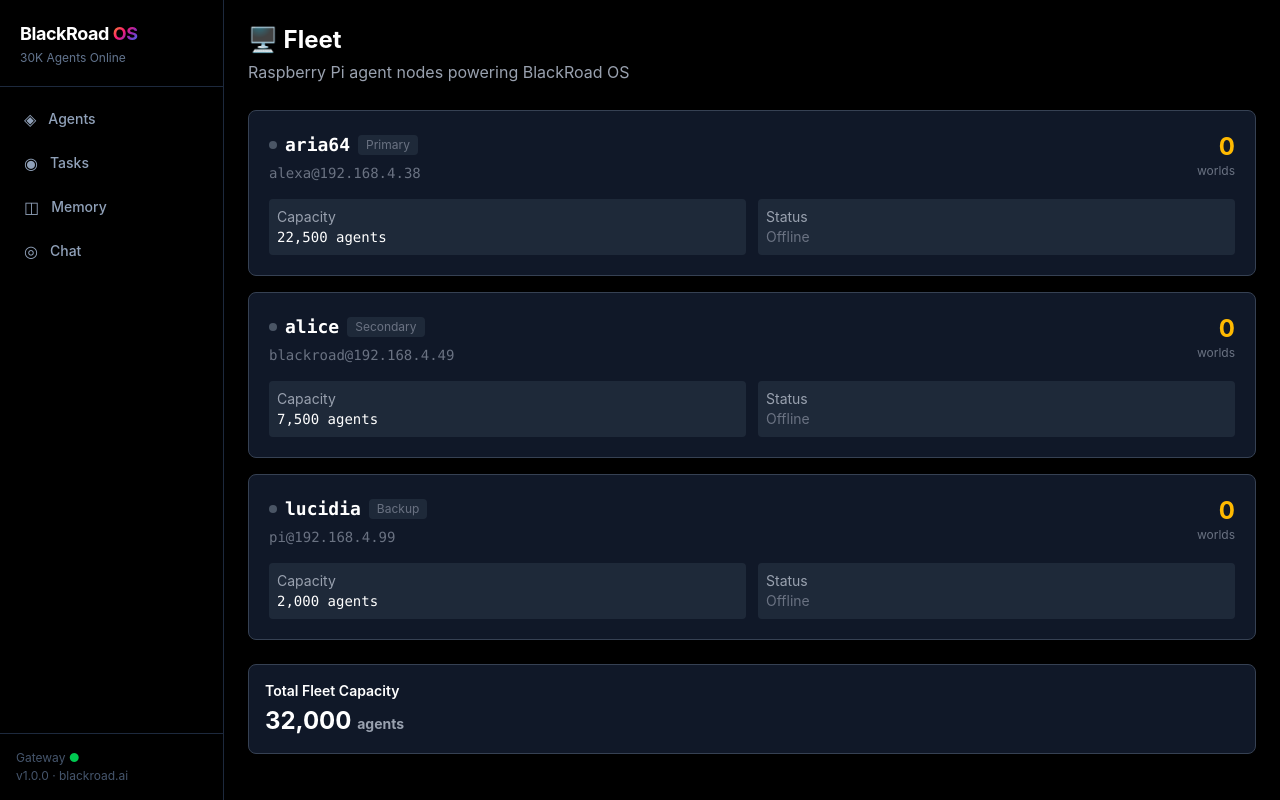
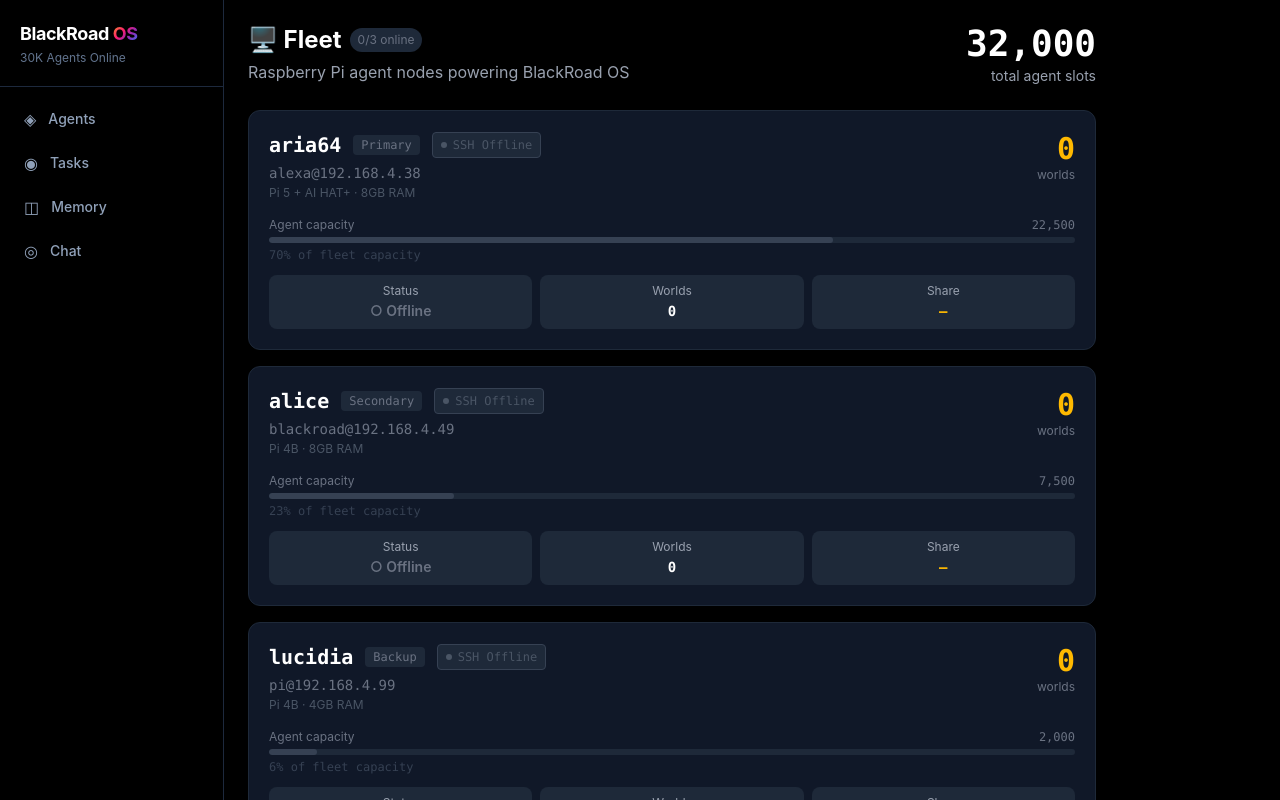
Before and after one commit to BlackRoad-OS/blackroad-os-web, a Next.js app: page /fleet in a window 1280 px wide. Shown: the top 800 px of the page. Built offline with nearby package versions, Linux system fonts and the light colour scheme; no server answers.

Commit message:
feat: enhance fleet page with SSH indicators, node specs, capacity bars, and live stats

```diff
--- a/app/(app)/fleet/page.tsx
+++ b/app/(app)/fleet/page.tsx
@@ -1,68 +1,221 @@
-import { Suspense } from "react"
+interface NodeSpec {
+  name: string
+  ip: string
+  user: string
+  role: string
+  capacity: number
+  model: string
+  ram: string
+}
 
-const PI_NODES = [
-  { name: "aria64", ip: "192.168.4.38", user: "alexa", role: "Primary", capacity: 22500 },
-  { name: "alice",  ip: "192.168.4.49", user: "blackroad", role: "Secondary", capacity: 7500 },
-  { name: "lucidia", ip: "192.168.4.99", user: "pi", role: "Backup", capacity: 2000 },
+interface NodeStatus extends NodeSpec {
+  online: boolean
+  worlds: number
+  lastSeen: string | null
+}
+
+const PI_NODES: NodeSpec[] = [
+  { name: 'aria64',  ip: '192.168.4.38', user: 'alexa',      role: 'Primary',   capacity: 22500, model: 'Pi 5 + AI HAT+', ram: '8GB' },
+  { name: 'alice',   ip: '192.168.4.49', user: 'blackroad',  role: 'Secondary', capacity: 7500,  model: 'Pi 4B',          ram: '8GB' },
+  { name: 'lucidia', ip: '192.168.4.99', user: 'pi',         role: 'Backup',    capacity: 2000,  model: 'Pi 4B',          ram: '4GB' },
 ]
 
 async function getFleetStatus() {
   try {
-    const res = await fetch("https://worlds.blackroad.io/stats", { next: { revalidate: 30 } })
+    const res = await fetch('https://worlds.blackroad.io/stats', {
+      next: { revalidate: 30 },
+    })
     return res.ok ? res.json() : null
-  } catch { return null }
+  } catch {
+    return null
+  }
+}
+
+function SSHBadge({ active }: { active: boolean }) {
+  return (
+    <div
+      className={`flex items-center gap-1.5 text-xs font-mono px-2 py-1 rounded border ${
+        active
+          ? 'bg-green-900/40 text-green-400 border-green-800/70'
+          : 'bg-gray-800 text-gray-600 border-gray-700'
+      }`}
+    >
+      <span
+        className={`w-1.5 h-1.5 rounded-full flex-shrink-0 ${
+          active ? 'bg-green-400 animate-pulse' : 'bg-gray-600'
+        }`}
+      />
+      SSH {active ? 'Active' : 'Offline'}
+    </div>
+  )
 }
 
 export default async function FleetPage() {
-  const stats = await getFleetStatus()
-  const nodeWorlds = stats?.by_node ?? {}
+  const data = await getFleetStatus()
+  const nodeWorlds: Record<string, number> = data?.worlds?.by_node ?? data?.by_node ?? {}
+  const recentWorlds: Array<{ node: string; generated_at: string }> =
+    data?.worlds?.recent ?? data?.recent ?? []
+  const totalWorlds: number = data?.worlds?.total ?? data?.total ?? 0
+
+  // Derive last-seen per node from recent world list
+  const nodeLastSeen: Record<string, string> = {}
+  for (const w of recentWorlds) {
+    if (!nodeLastSeen[w.node]) nodeLastSeen[w.node] = w.generated_at
+  }
+
+  const nodes: NodeStatus[] = PI_NODES.map((n) => ({
+    ...n,
+    worlds: nodeWorlds[n.name] ?? 0,
+    online: (nodeWorlds[n.name] ?? 0) > 0,
+    lastSeen: nodeLastSeen[n.name] ?? null,
+  }))
+
+  const totalCapacity = PI_NODES.reduce((s, n) => s + n.capacity, 0)
+  const onlineNodes = nodes.filter((n) => n.online).length
 
   return (
-    <div className="p-6 space-y-6">
-      <div>
-        <h1 className="text-2xl font-bold text-white">🖥️ Fleet</h1>
-        <p className="text-gray-400 mt-1">Raspberry Pi agent nodes powering BlackRoad OS</p>
+    <div className="p-6 space-y-6 max-w-4xl">
+      {/* Header */}
+      <div className="flex items-start justify-between">
+        <div>
+          <h1 className="text-2xl font-bold text-white flex items-center gap-2">
+            🖥️ Fleet
+            <span className="text-xs font-normal text-gray-500 bg-gray-800 px-2 py-1 rounded-full">
+              {onlineNodes}/{PI_NODES.length} online
+            </span>
+          </h1>
+          <p className="text-gray-400 mt-1">
+            Raspberry Pi agent nodes powering BlackRoad OS
+          </p>
+        </div>
+        <div className="text-right">
+          <div className="text-4xl font-black font-mono text-white tabular-nums">
+            {totalCapacity.toLocaleString()}
+          </div>
+          <div className="text-sm text-gray-400 mt-0.5">total agent slots</div>
+        </div>
       </div>
 
+      {/* Node cards */}
       <div className="grid gap-4">
-        {PI_NODES.map((node) => {
-          const worlds = nodeWorlds[node.name] ?? 0
-          const active = worlds > 0
-          return (
-            <div key={node.name} className={`bg-gray-900 border rounded-lg p-5 ${active ? "border-green-700" : "border-gray-700"}`}>
-              <div className="flex items-start justify-between">
-                <div>
-                  <div className="flex items-center gap-2">
-                    <span className={`w-2 h-2 rounded-full ${active ? "bg-green-400 animate-pulse" : "bg-gray-600"}`}></span>
-                    <span className="text-white font-bold text-lg font-mono">{node.name}</span>
-                    <span className="text-xs text-gray-500 bg-gray-800 px-2 py-0.5 rounded">{node.role}</span>
-                  </div>
-                  <div className="text-gray-500 text-sm mt-1 font-mono">{node.user}@{node.ip}</div>
+        {nodes.map((node) => (
+          <div
+            key={node.name}
+            className={`bg-gray-900 border rounded-xl p-5 transition-colors ${
+              node.online
+                ? 'border-green-800/70 shadow-[0_0_30px_rgba(74,222,128,0.04)]'
+                : 'border-gray-800'
+            }`}
+          >
+            {/* Node header */}
+            <div className="flex items-start justify-between mb-4">
+              <div>
+                <div className="flex items-center gap-3 flex-wrap">
+                  <span className="text-white font-bold text-xl font-mono">{node.name}</span>
+                  <span className="text-xs text-gray-500 bg-gray-800 px-2 py-0.5 rounded font-mono">
+                    {node.role}
+                  </span>
+                  <SSHBadge active={node.online} />
                 </div>
-                <div className="text-right">
-                  <div className="text-2xl font-bold text-amber-400">{worlds}</div>
-                  <div className="text-xs text-gray-500">worlds</div>
+                <div className="text-gray-500 text-sm mt-1 font-mono">
+                  {node.user}@{node.ip}
+                </div>
+                <div className="text-gray-600 text-xs mt-0.5">
+                  {node.model} · {node.ram} RAM
                 </div>
               </div>
-              <div className="mt-4 grid grid-cols-2 gap-3 text-sm">
-                <div className="bg-gray-800 rounded p-2">
-                  <div className="text-gray-400">Capacity</div>
-                  <div className="text-white font-mono">{node.capacity.toLocaleString()} agents</div>
+              <div className="text-right flex-shrink-0">
+                <div className="text-3xl font-black font-mono text-amber-400 tabular-nums">
+                  {node.worlds}
                 </div>
-                <div className="bg-gray-800 rounded p-2">
-                  <div className="text-gray-400">Status</div>
-                  <div className={active ? "text-green-400" : "text-gray-500"}>{active ? "Online" : "Offline"}</div>
+                <div className="text-xs text-gray-500">worlds</div>
+                {node.lastSeen && (
+                  <div className="text-xs text-gray-600 mt-1 font-mono">
+                    {new Date(node.lastSeen).toLocaleTimeString([], {
+                      hour: '2-digit',
+                      minute: '2-digit',
+                    })}
+                  </div>
+                )}
+              </div>
+            </div>
+
+            {/* Capacity bar */}
+            <div className="space-y-1 mb-3">
+              <div className="flex justify-between text-xs text-gray-500">
+                <span>Agent capacity</span>
+                <span className="font-mono">{node.capacity.toLocaleString()}</span>
+              </div>
+              <div className="h-1.5 bg-gray-800 rounded-full overflow-hidden">
+                <div
+                  className={`h-full rounded-full transition-all duration-700 ${
+                    node.online ? 'bg-green-500' : 'bg-gray-700'
+                  }`}
+                  style={{
+                    width: `${Math.round((node.capacity / totalCapacity) * 100)}%`,
+                  }}
+                />
+              </div>
+              <div className="text-xs text-gray-700 font-mono">
+                {Math.round((node.capacity / totalCapacity) * 100)}% of fleet capacity
+              </div>
+            </div>
+
+            {/* Grid metrics */}
+            <div className="grid grid-cols-3 gap-2 text-sm">
+              <div className="bg-gray-800 rounded-lg p-2 text-center">
+                <div className="text-gray-400 text-xs">Status</div>
+                <div
+                  className={`font-semibold mt-0.5 text-sm ${
+                    node.online ? 'text-green-400' : 'text-gray-500'
+                  }`}
+                >
+                  {node.online ? '● Online' : '○ Offline'}
+                </div>
+              </div>
+              <div className="bg-gray-800 rounded-lg p-2 text-center">
+                <div className="text-gray-400 text-xs">Worlds</div>
+                <div className="text-white font-mono font-semibold mt-0.5">{node.worlds}</div>
+              </div>
+              <div className="bg-gray-800 rounded-lg p-2 text-center">
+                <div className="text-gray-400 text-xs">Share</div>
+                <div className="text-amber-400 font-mono font-semibold mt-0.5">
+                  {totalWorlds > 0
+                    ? `${Math.round((node.worlds / totalWorlds) * 100)}%`
+                    : '—'}
                 </div>
               </div>
             </div>
-          )
-        })}
+          </div>
+        ))}
       </div>
 
-      <div className="bg-gray-900 border border-gray-700 rounded-lg p-4 text-sm text-gray-400">
-        <p className="font-semibold text-white mb-1">Total Fleet Capacity</p>
-        <p className="text-2xl font-bold text-white">{PI_NODES.reduce((s,n) => s + n.capacity, 0).toLocaleString()} <span className="text-sm text-gray-400">agents</span></p>
+      {/* Fleet summary */}
+      <div className="bg-gray-900 border border-gray-700 rounded-xl p-5">
+        <h2 className="text-xs font-semibold text-gray-400 uppercase tracking-widest mb-4">
+          Fleet Summary
+        </h2>
+        <div className="grid grid-cols-3 gap-4 text-center">
+          <div>
+            <div className="text-3xl font-black text-white tabular-nums">{onlineNodes}</div>
+            <div className="text-xs text-gray-500 mt-1">Nodes Online</div>
+          </div>
+          <div>
+            <div className="text-3xl font-black text-amber-400 tabular-nums">{totalWorlds}</div>
+            <div className="text-xs text-gray-500 mt-1">Worlds Generated</div>
+          </div>
+          <div>
+            <div className="text-3xl font-black text-white tabular-nums">
+              {totalCapacity.toLocaleString()}
+            </div>
+            <div className="text-xs text-gray-500 mt-1">Agent Slots</div>
+          </div>
+        </div>
       </div>
+
+      <p className="text-xs text-gray-600 text-center">
+        Auto-refreshes every 30s · SSH indicators reflect world generation activity
+      </p>
     </div>
   )
 }
```
